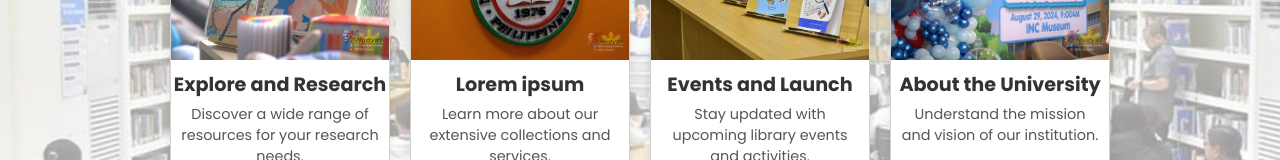
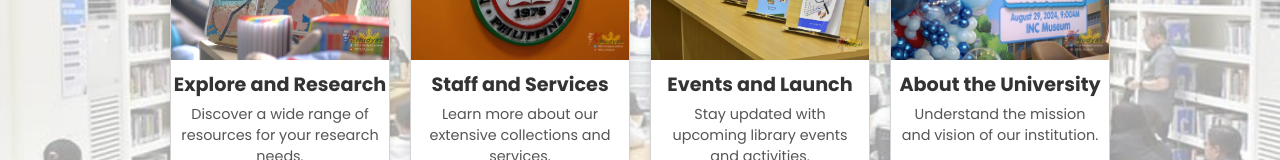
Before and after one commit to KeithMercado/MyThesesApp, a React (Create React App) app: page / in a window 1280 px wide. Shown: the part 951-1111 px from the top of the page. Built offline with nearby package versions, Linux system fonts and the light colour scheme; a web font is replaced by a local one.

Commit message:
Update Librarian.jsx

```diff
--- a/src/Librarian/Librarian.jsx
+++ b/src/Librarian/Librarian.jsx
@@ -40,7 +40,7 @@ function Librarian() {
       },
       {
         src: "/pic2.jpg",
-        title: "Lorem ipsum",
+        title: "Staff and Services",
         text: "Learn more about our extensive collections and services.",
       },
       {
```
